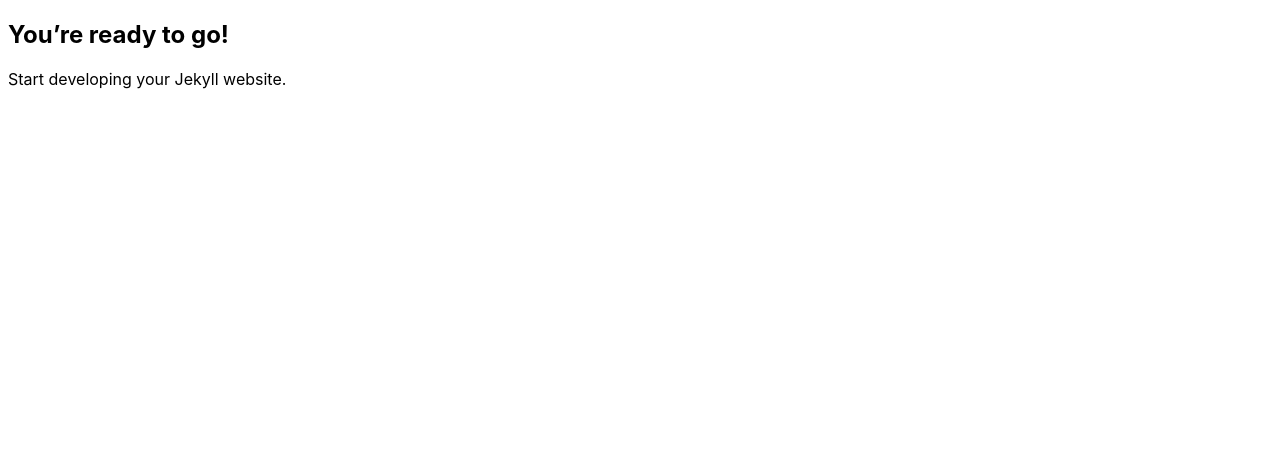
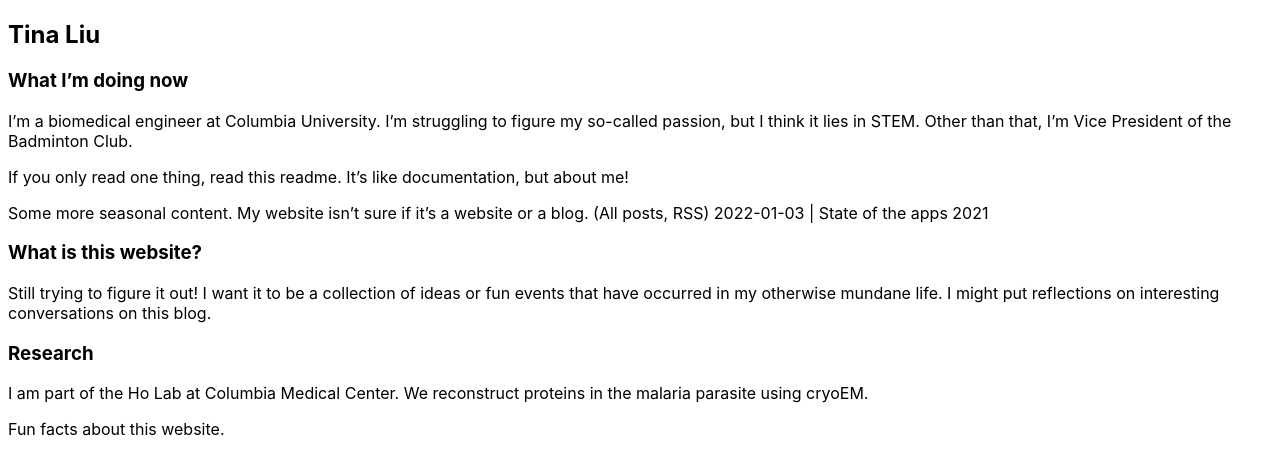
Before and after one commit to tunawillow/a-blog, a Jekyll site: the page built from index.md, in a window 1280 px wide. Shown: the top 475 px of the page. Built offline with Jekyll 4.4.1, drawn with Linux system fonts in a browser that asks for light colours.

Commit message:
updated index

```diff
--- a/index.md
+++ b/index.md
@@ -1,8 +1,22 @@
 ---
 layout: default
-title: "Happy Jekylling!"
+title: "Hello World!"
 ---
 
-## You're ready to go!
+## Tina Liu
 
-Start developing your Jekyll website.
+### What I’m doing now
+I’m a biomedical engineer at Columbia University. I'm struggling to figure my so-called passion, but I think it lies in STEM. Other than that, I'm Vice President of the Badminton Club.
+
+If you only read one thing, read this readme. It’s like documentation, but about me!
+
+Some more seasonal content. My website isn’t sure if it’s a website or a blog. (All posts, RSS)
+2022-01-03 | State of the apps 2021
+
+### What is this website?
+Still trying to figure it out! I want it to be a collection of ideas or fun events that have occurred in my otherwise mundane life. I might put reflections on interesting conversations on this blog.
+
+### Research
+I am part of the Ho Lab at Columbia Medical Center. We reconstruct proteins in the malaria parasite using cryoEM.
+
+Fun facts about this website.
```
